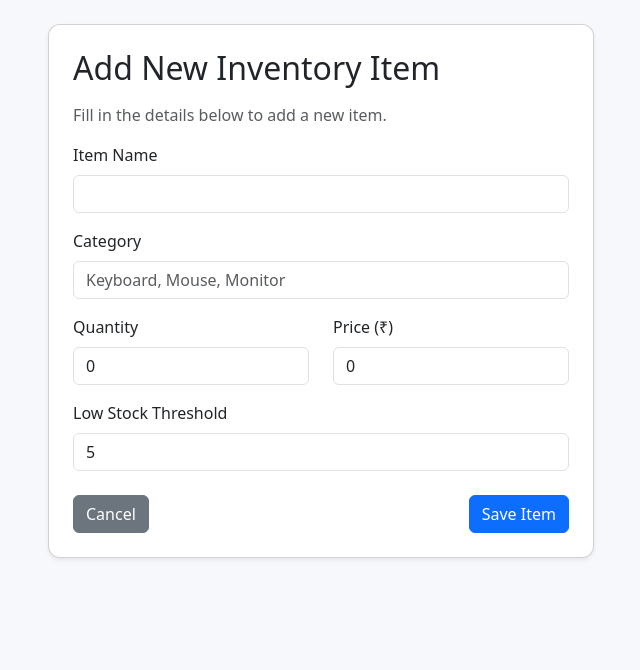
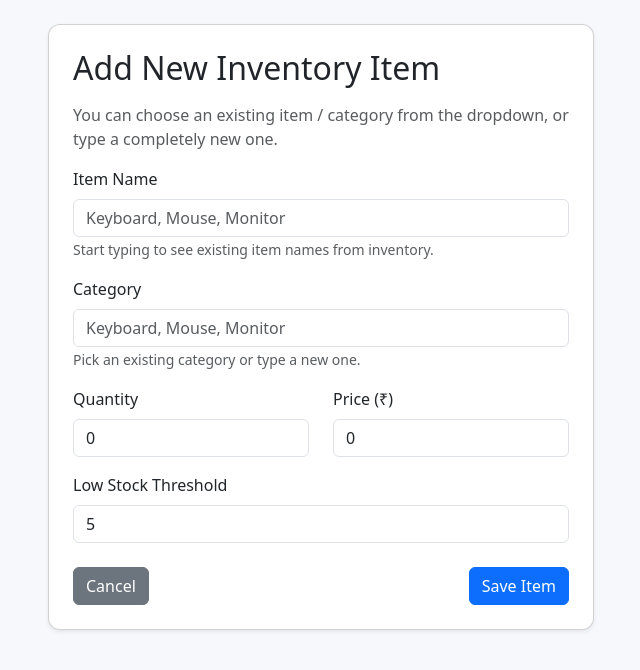
Before and after one commit to zaara121/FINAL_YEARproject, a Flask app: template templates/add_item.html in a window 1280 px wide. Shown: the part 66-736 px from the top of the page, without its empty margins (319-959 px from the left). Run offline with Flask 3, Linux system fonts and the light colour scheme; the template is opened without the code that fills it, so the values that code supplies are empty; some libraries are stand-ins or nearby versions.

Commit message:
Update app.py, templates, and improvements

```diff
--- a/app.py
+++ b/app.py
@@ -59,6 +59,7 @@ def login():
 
     return render_template("login.html")
 
+
 @app.route("/register", methods=["GET", "POST"])
 def register():
     if request.method == "POST":
@@ -78,25 +79,36 @@ def register():
         return redirect(url_for("login"))
     return render_template("register.html")
 
+
 @app.route("/logout")
 def logout():
     session.clear()
     return redirect(url_for("login"))
 
-# --- Dashboards ---
 @app.route("/admin")
 def admin_dashboard():
     if session.get("role") != "admin":
         return redirect(url_for("login"))
 
+    # All items
     items = list(mongo.db.items.find({}))
+
     total_items = len(items)
     total_units = sum(i.get("quantity", 0) for i in items)
-    low_stock_alerts = sum(1 for i in items if i.get("quantity", 0) <= i.get("low_stock_threshold", 5))
+    low_stock_alerts = sum(
+        1 for i in items if i.get("quantity", 0) <= i.get("low_stock_threshold", 5)
+    )
     total_transactions = mongo.db.transactions.count_documents({})
-    categories_set = set(i.get("category_name") for i in items)
+
+    # Categories from items (for count)
+    categories_set = set(i.get("category_name") for i in items if i.get("category_name"))
     categories = len(categories_set)
 
+    # 🔹 NEW: get distinct category names from categories collection for dropdowns
+    category_docs = list(mongo.db.categories.find({}))
+    category_names = [c.get("name") for c in category_docs]
+
+    # Build view items list
     view_items = []
     for it in items:
         view_items.append({
@@ -114,8 +126,10 @@ def admin_dashboard():
         low_stock_alerts=low_stock_alerts,
         total_transactions=total_transactions,
         categories=categories,
-        items=view_items
+        items=view_items,
+        category_names=category_names,   # 🔹 pass to template
     )
+
 
 @app.route("/staff")
 def staff_dashboard():
@@ -125,8 +139,10 @@ def staff_dashboard():
     items = list(mongo.db.items.find({}))
     total_items = len(items)
     total_units = sum(i.get("quantity", 0) for i in items)
-    low_stock_items = sum(1 for i in items if i.get("quantity", 0) <= i.get("low_stock_threshold", 5))
-    categories_set = set(i.get("category_name") for i in items)
+    low_stock_items = sum(
+        1 for i in items if i.get("quantity", 0) <= i.get("low_stock_threshold", 5)
+    )
+    categories_set = set(i.get("category_name") for i in items if i.get("category_name"))
     categories = len(categories_set)
     restock_requests = mongo.db.transactions.count_documents({"type": "restock_request"})
 
@@ -151,54 +167,80 @@ def staff_dashboard():
     )
 
 # --- ADD ITEM (Admin only) ---
-@app.route("/admin/items/add", methods=["POST"])
+@app.route("/admin/items/add", methods=["GET", "POST"])
 def add_item():
     if session.get("role") != "admin":
         return redirect(url_for("login"))
 
-    name = request.form.get("name", "").strip()
-    category_name = request.form.get("category_name", "").strip()
-    quantity_raw = request.form.get("quantity", "0")
-    price_raw = request.form.get("price", "0")
-    low_stock_raw = request.form.get("low_stock_threshold", "5")
+    if request.method == "POST":
+        # From text inputs
+        name = request.form.get("name", "").strip()
+        category_name = request.form.get("category_name", "").strip()
 
-    # Parse numbers safely
-    try:
-        quantity = int(quantity_raw)
-    except ValueError:
-        quantity = 0
+        # From dropdowns (existing items / categories)
+        existing_name = request.form.get("existing_name", "").strip()
+        existing_category_name = request.form.get("existing_category_name", "").strip()
 
-    try:
-        price = float(price_raw)
-    except ValueError:
-        price = 0.0
+        # Prefer dropdown values if provided and text field is empty
+        if existing_name and not name:
+            name = existing_name
+        if existing_category_name and not category_name:
+            category_name = existing_category_name
 
-    try:
-        low_stock_threshold = int(low_stock_raw)
-    except ValueError:
-        low_stock_threshold = 5
+        quantity_raw = request.form.get("quantity", "0")
+        price_raw = request.form.get("price", "0")
+        low_stock_raw = request.form.get("low_stock_threshold", "5")
 
-    # --- NEW: ensure category exists in categories collection ---
-    category_id = None
-    if category_name:
-        existing_cat = mongo.db.categories.find_one({"name": category_name})
-        if existing_cat:
-            category_id = existing_cat["_id"]
-        else:
-            res = mongo.db.categories.insert_one({"name": category_name})
-            category_id = res.inserted_id
+        # Parse numbers safely
+        try:
+            quantity = int(quantity_raw)
+        except ValueError:
+            quantity = 0
 
-    # Insert item into items collection
-    mongo.db.items.insert_one({
-        "name": name,
-        "category_name": category_name,
-        "category_id": category_id,   # reference to categories collection
-        "quantity": quantity,
-        "price": price,
-        "low_stock_threshold": low_stock_threshold,
-    })
+        try:
+            price = float(price_raw)
+        except ValueError:
+            price = 0.0
 
-    return redirect(url_for("admin_dashboard"))
+        try:
+            low_stock_threshold = int(low_stock_raw)
+        except ValueError:
+            low_stock_threshold = 5
+
+        # --- Ensure category exists in categories collection ---
+        category_id = None
+        if category_name:
+            existing_cat = mongo.db.categories.find_one({"name": category_name})
+            if existing_cat:
+                category_id = existing_cat["_id"]
+            else:
+                res = mongo.db.categories.insert_one({"name": category_name})
+                category_id = res.inserted_id
+
+        # Insert item into items collection
+        mongo.db.items.insert_one({
+            "name": name,
+            "category_name": category_name,
+            "category_id": category_id,   # reference to categories collection
+            "quantity": quantity,
+            "price": price,
+            "low_stock_threshold": low_stock_threshold,
+        })
+
+        return redirect(url_for("admin_dashboard"))
+
+    # GET: show add_item page with dropdowns populated
+    items = list(mongo.db.items.find({}))
+    item_names = sorted({i.get("name") for i in items if i.get("name")})
+
+    categories = list(mongo.db.categories.find({}))
+    category_names = sorted({c.get("name") for c in categories if c.get("name")})
+
+    return render_template(
+        "add_item.html",
+        item_names=item_names,
+        category_names=category_names
+    )
 
 # --- Edit item (Admin only) ---
 @app.route("/admin/items/<item_id>/edit", methods=["GET", "POST"])
@@ -260,7 +302,6 @@ def edit_item(item_id):
         return redirect(url_for("admin_dashboard"))
 
     # GET: show edit form
-    # NOTE: you should have templates/edit_item.html created
     return render_template("edit_item.html", item=item, item_id=item_id)
 
 # --- Delete item (Admin only) ---
@@ -275,7 +316,8 @@ def delete_item(item_id):
         return "Invalid item id", 400
 
     mongo.db.items.delete_one({"_id": oid})
-    # optionally: mongo.db.transactions.delete_many({"item_id": oid})
+    # optionally also remove its transactions:
+    # mongo.db.transactions.delete_many({"item_id": oid})
     return redirect(url_for("admin_dashboard"))
 
 # --- API ---
@@ -296,6 +338,7 @@ def api_items():
             "category": it.get("category_name", "")
         })
     return jsonify(data)
+
 
 @app.route("/api/transaction", methods=["POST"])
 def api_transaction():
--- a/templates/add_item.html
+++ b/templates/add_item.html
@@ -6,7 +6,10 @@
 
     <div class="card p-4 shadow-sm">
       <h2 class="mb-3">Add New Inventory Item</h2>
-      <p class="text-muted">Fill in the details below to add a new item.</p>
+      <p class="text-muted">
+        You can choose an existing item / category from the dropdown,
+        or type a completely new one.
+      </p>
 
       {% if error %}
         <div class="alert alert-danger">{{ error }}</div>
@@ -14,37 +17,94 @@
 
       <form method="post" action="{{ url_for('add_item') }}">
 
+        <!-- ITEM NAME with dropdown suggestions from existing items -->
         <div class="mb-3">
           <label class="form-label">Item Name</label>
-          <input type="text" name="name" class="form-control" required>
+          <input
+            type="text"
+            name="name"
+            class="form-control"
+            list="existing_items"
+            placeholder="Keyboard, Mouse, Monitor"
+            required
+          >
+          <datalist id="existing_items">
+            {% for it in items %}
+              <option value="{{ it.name }}"></option>
+            {% endfor %}
+          </datalist>
+          <small class="text-muted">
+            Start typing to see existing item names from inventory.
+          </small>
         </div>
 
+        <!-- CATEGORY with dropdown suggestions from existing categories -->
         <div class="mb-3">
           <label class="form-label">Category</label>
-          <input type="text" name="category_name" class="form-control" placeholder="Keyboard, Mouse, Monitor" required>
+          <input
+            type="text"
+            name="category_name"
+            class="form-control"
+            list="existing_categories"
+            placeholder="Keyboard, Mouse, Monitor"
+            required
+          >
+          <datalist id="existing_categories">
+            {% for cat in categories %}
+              <option value="{{ cat.name }}"></option>
+            {% endfor %}
+          </datalist>
+          <small class="text-muted">
+            Pick an existing category or type a new one.
+          </small>
         </div>
 
         <div class="row">
           <div class="col-md-6 mb-3">
             <label class="form-label">Quantity</label>
-            <input type="number" name="quantity" class="form-control" value="0" min="0" required>
+            <input
+              type="number"
+              name="quantity"
+              class="form-control"
+              value="0"
+              min="0"
+              required
+            >
           </div>
 
           <div class="col-md-6 mb-3">
             <label class="form-label">Price (₹)</label>
-            <input type="number" step="0.01" name="price" class="form-control" value="0" min="0" required>
+            <input
+              type="number"
+              step="0.01"
+              name="price"
+              class="form-control"
+              value="0"
+              min="0"
+              required
+            >
           </div>
         </div>
 
         <div class="mb-3">
           <label class="form-label">Low Stock Threshold</label>
-          <input type="number" name="low_stock_threshold" class="form-control" value="5" min="0">
+          <input
+            type="number"
+            name="low_stock_threshold"
+            class="form-control"
+            value="5"
+            min="0"
+          >
         </div>
 
         <div class="d-flex justify-content-between mt-4">
-          <a href="{{ url_for('admin_dashboard') }}" class="btn btn-secondary">Cancel</a>
+          <a href="{{ url_for('admin_dashboard') }}" class="btn btn-secondary">
+            Cancel
+          </a>
 
-          <button type="submit" class="btn btn-primary">Save Item</button>
+          <button type="submit" class="btn btn-primary">
+            Save Item
+          </button>
         </div>
 
       </form>
--- a/templates/staff_dashboard.html
+++ b/templates/staff_dashboard.html
@@ -6,7 +6,7 @@
     <p class="text-muted">Check stock, record transactions, and request restocks</p>
   </div>
   <div>
-    <a class="btn btn-primary" href="#">Request Restock</a>
+
   </div>
 </div>
 <div class="row mb-4">
```
Also changed, not shown: templates/admin_dashboard.html (+20 -2 lines).
